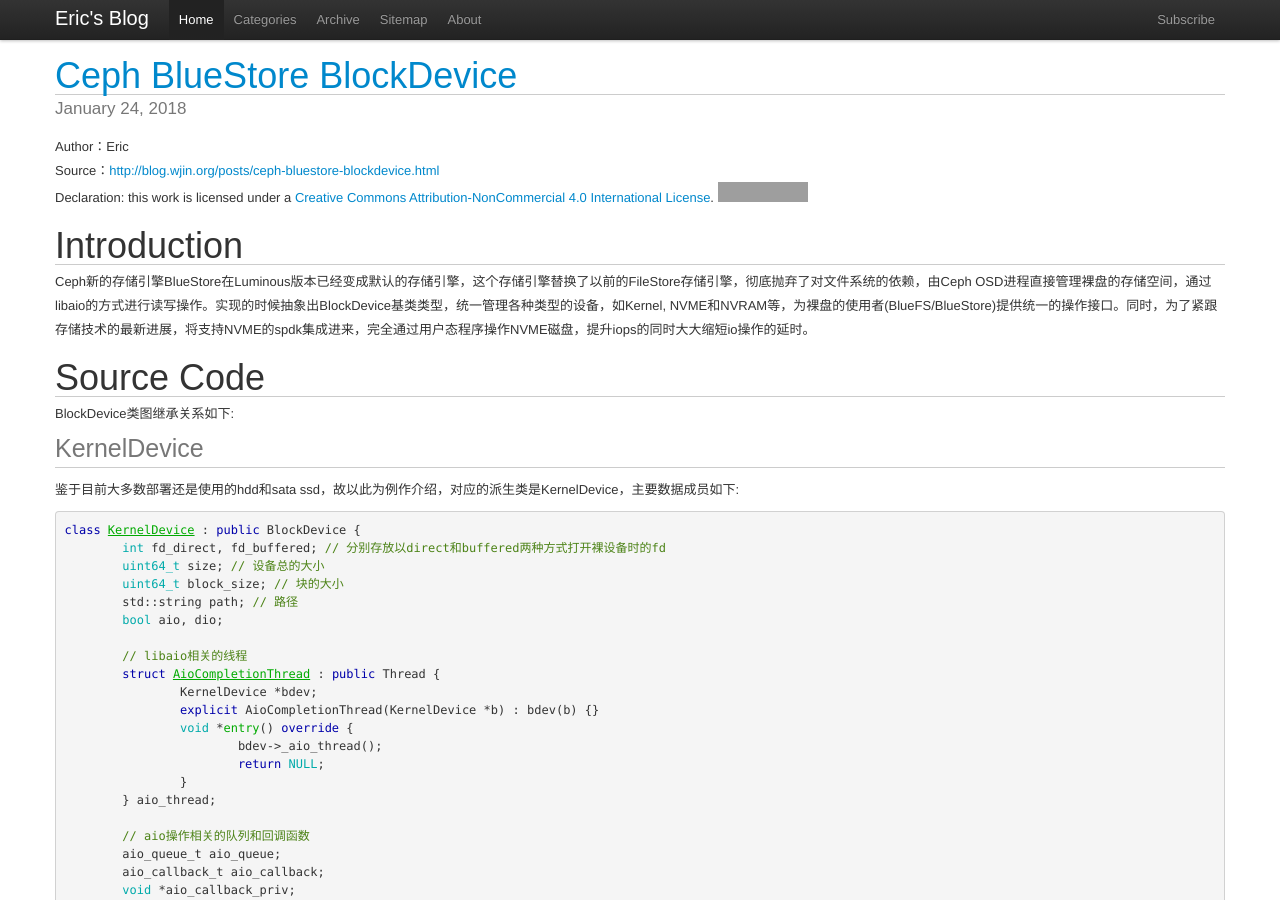
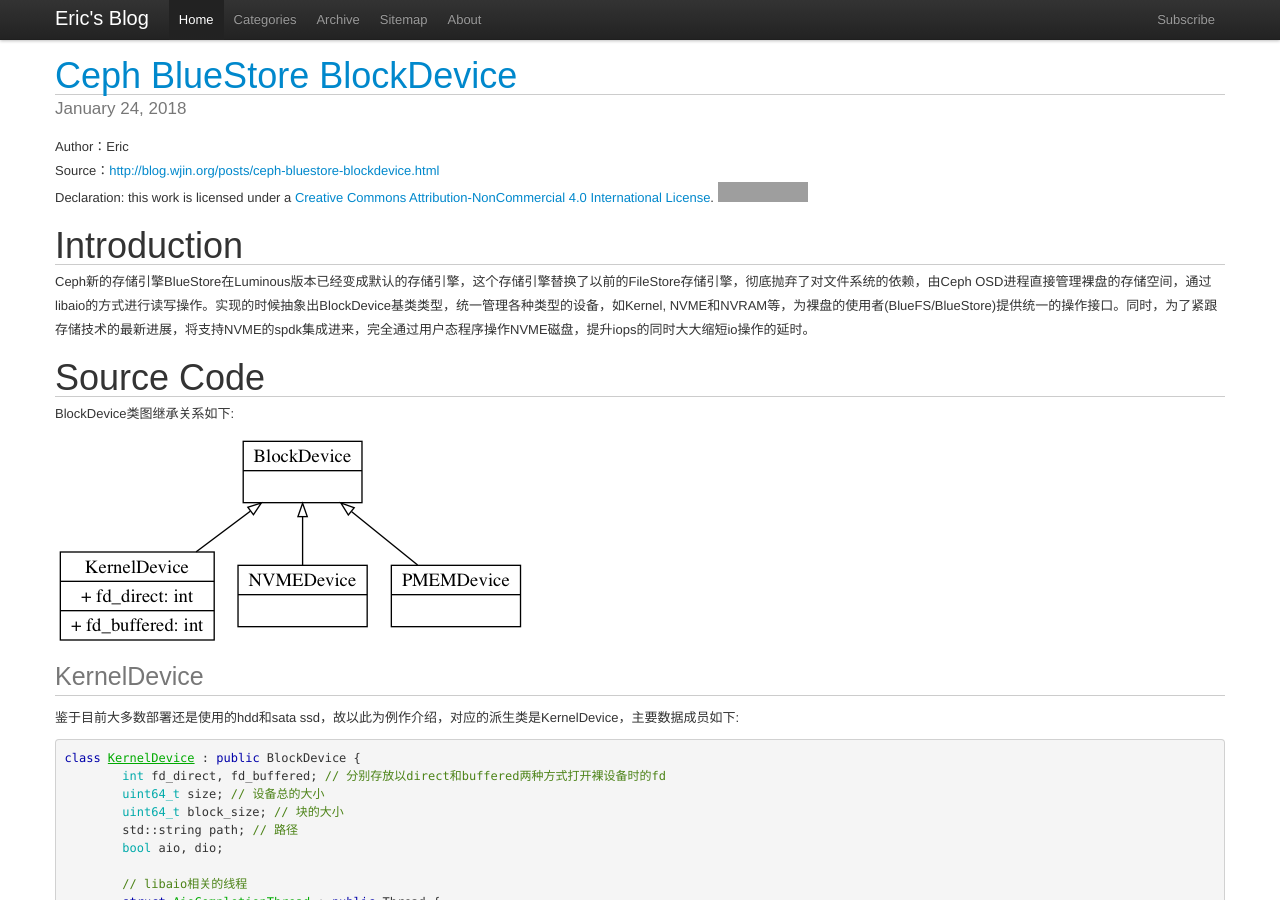
Before and after one commit to wjin/blog, a Jekyll site: the page built from _posts/2018-01-24-ceph-bluestore-blockdevice.md, in a window 1280 px wide and 900 px high. Built offline with Jekyll 4.4.1, drawn with Linux system fonts in a browser that asks for light colours; some web fonts are replaced; comment, search, counter and statistics services are not loaded; grey boxes are pictures that could not be loaded.

Commit message:
add image for bluestore blockdevice
Signed-off-by: Wei Jin <wjin.cn@gmail.com>

```diff
--- a/_posts/2018-01-24-ceph-bluestore-blockdevice.md
+++ b/_posts/2018-01-24-ceph-bluestore-blockdevice.md
@@ -14,6 +14,8 @@
 # Source Code
 
 BlockDevice类图继承关系如下:
+
+![img](/assets/img/post/ceph_bluestore_blockdevice.png)
 
 ### KernelDevice
 
```
Also changed, not shown: assets/img/post/ceph_bluestore_blockdevice.png (added).
